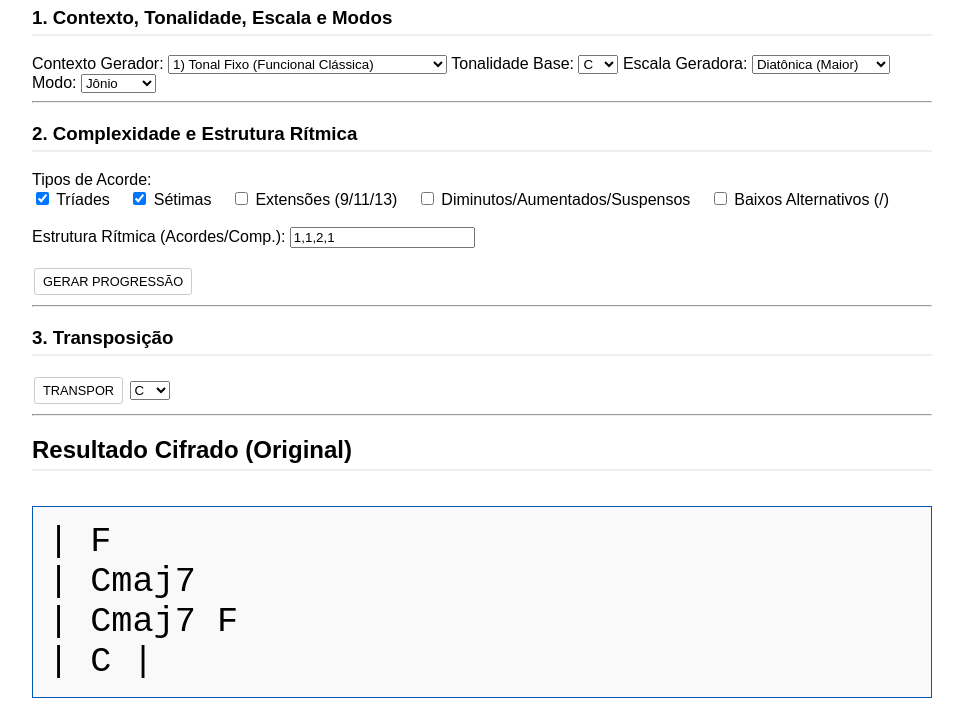
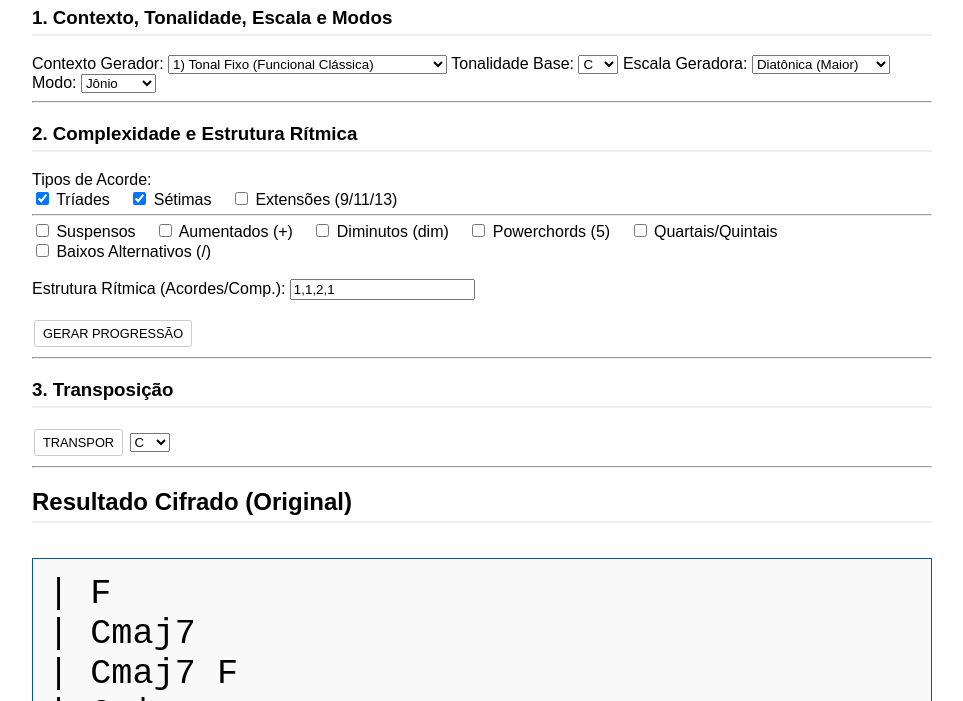
Before and after one commit to hyqmc/music, a plain HTML site: page index.html in a window 1280 px wide. Both pictures are taken after a click on the button "GERAR PROGRESSÃO". Shown: the part 99-800 px from the top of the page, without its empty margins (158-1121 px from the left). Drawn offline with Linux system fonts and the light colour scheme.

Commit message:
Update index.html

```diff
--- a/index.html
+++ b/index.html
@@ -7,10 +7,8 @@
         body { font-family: sans-serif; max-width: 900px; margin: 0 auto; padding: 20px; }
         h1, h2, h3 { border-bottom: 2px solid #eee; padding-bottom: 5px; margin-top: 20px; }
         .cifragem-progressao { font-size: 2.2em; font-family: 'Courier New', monospace; border: 1px solid #0056b3; padding: 15px; background-color: #f9f9f9; white-space: pre-wrap; margin-bottom: 20px; }
-        .acorde-container { display: inline-block; margin: 0 15px 15px 0; padding: 10px; border: 1px solid #ddd; border-radius: 4px; vertical-align: top; }
-        .cifra-principal { font-weight: bold; color: #0056b3; font-size: 1.5em; display: block; margin-bottom: 5px; }
-        .btn-acao, .btn-substituir { padding: 5px 8px; margin: 2px; cursor: pointer; border: 1px solid #ccc; background-color: #fff; border-radius: 3px; font-size: 0.8em; }
-        #complexidade-opcoes label { margin-right: 15px; }
+        .btn-acao { padding: 5px 8px; margin: 2px; cursor: pointer; border: 1px solid #ccc; background-color: #fff; border-radius: 3px; font-size: 0.8em; }
+        #complexidade-opcoes label { margin-right: 15px; display: inline-block; }
     </style>
 </head>
 <body>
@@ -40,11 +38,18 @@
         <h3>2. Complexidade e Estrutura Rítmica</h3>
         <label>Tipos de Acorde:</label><br>
         <div id="complexidade-opcoes">
-            <label><input type="checkbox" name="complexidade" value="triade" checked> Tríades</label>
-            <label><input type="checkbox" name="complexidade" value="setima" checked> Sétimas</label>
-            <label><input type="checkbox" name="complexidade" value="extensao"> Extensões (9/11/13)</label>
-            <label><input type="checkbox" name="complexidade" value="especial"> Diminutos/Aumentados/Suspensos</label>
-            <label><input type="checkbox" name="complexidade" value="slash_chords" id="incluir-baixos-alternativos"> Baixos Alternativos (/)</label>
+            <label><input type="checkbox" name="complexidade_option" value="triade" checked> Tríades</label>
+            <label><input type="checkbox" name="complexidade_option" value="setima" checked> Sétimas</label>
+            <label><input type="checkbox" name="complexidade_option" value="extensao"> Extensões (9/11/13)</label>
+
+            <hr style="margin: 5px 0;">
+
+            <label><input type="checkbox" name="complexidade_option" value="sus4"> Suspensos</label>
+            <label><input type="checkbox" name="complexidade_option" value="aumentado"> Aumentados (+)</label>
+            <label><input type="checkbox" name="complexidade_option" value="diminuto"> Diminutos (dim)</label>
+            <label><input type="checkbox" name="complexidade_option" value="powerchord"> Powerchords (5)</label>
+            <label><input type="checkbox" name="complexidade_option" value="quartal"> Quartais/Quintais</label>
+            <label><input type="checkbox" name="complexidade_option" value="slash_chords"> Baixos Alternativos (/)</label>
         </div>
 
         <br>
@@ -69,10 +74,6 @@
     <button class="btn-acao" onclick="copiarCifragem()">COPIAR CIFRAGEM</button>
 
     <hr/>
-
-    <h2>Progressão com Substituições Interativas</h2>
-    <div id="progressao-com-botoes">
-        </div>
 
     <script>
         // --- INICIALIZAÇÃO DA UI E LÓGICA DE DADOS ---
@@ -100,18 +101,12 @@
         }
 
         function inicializarUI() {
-            // 1. Tonalidades e Transposição
+            // Preenchimento de listas
             preencherSelect('tonalidade-base', NOTAS);
             preencherSelect('transpor-para', NOTAS);
-
-            // 2. Escalas
             preencherSelect('escala-geradora', Object.keys(ESCALAS));
-
-            // 3. Modos
             document.getElementById('escala-geradora').addEventListener('change', preencherModos);
             preencherModos();
-
-            // 4. Contextos
             preencherSelect('contexto-gerador', CONTEXTOS_GERADORES, 'value', 'text');
         }
 
@@ -123,8 +118,8 @@
             const escalaObj = ESCALAS[escalaNome];
             const modoObj = escalaObj.modos.find(m => m.nome === modoNome);
 
-            // Coleta a complexidade selecionada
-            const complexidadeSelecionada = Array.from(document.querySelectorAll('input[name="complexidade"]:checked')).map(cb => cb.value);
+            // CORRIGIDO: Coleta todos os valores dos checkboxes com o mesmo nome
+            const complexidadeSelecionada = Array.from(document.querySelectorAll('input[name="complexidade_option"]:checked')).map(cb => cb.value);
 
             return {
                 tonalidade: document.getElementById('tonalidade-base').value,
@@ -133,8 +128,8 @@
                 modo: modoNome,
                 escala_ativa: modoObj,
                 ritmica_acordes_por_comp: document.getElementById('ritmo-input').value.split(',').map(n => parseInt(n.trim(), 10) || 1),
-                complexidade: complexidadeSelecionada,
-                incluirBaixosAlternativos: document.getElementById('incluir-baixos-alternativos').checked
+                complexidade: complexidadeSelecionada, // Array de todos os tipos marcados
+                incluirBaixosAlternativos: complexidadeSelecionada.includes('slash_chords') // Bool baseado no array
             };
         }
 
@@ -147,12 +142,27 @@
                 progressao_ativa = resultado;
 
                 document.getElementById('cifragem-texto').textContent = resultado.progressao_cifrada_formatada;
-                // renderizarResultado(resultado); // Descomentar quando a função de renderização estiver completa
+                alert("Progressão Gerada com Sucesso! (Verifique a área cifrada)");
 
             } catch (e) {
                 console.error("Erro na geração:", e);
                 document.getElementById('cifragem-texto').textContent = `ERRO: Não foi possível gerar a progressão. Verifique o console. Detalhe: ${e.message}`;
             }
+        }
+
+        // Simulação da Transposição UI (Requer que transporProgressao exista em Gerador.js)
+        function transporProgressaoUI() {
+            const nova_tonalidade = document.getElementById('transpor-para').value;
+            if (!progressao_ativa || !progressao_ativa.progressao) return alert("Gere uma progressão primeiro.");
+
+            const progressao_transposta = gerador.transporProgressao(progressao_ativa.progressao, nova_tonalidade);
+
+            gerador.config.tonalidade = nova_tonalidade;
+            const novo_resultado = gerador.formatarOutput(progressao_transposta);
+            progressao_ativa = novo_resultado;
+
+            document.getElementById('cifragem-texto').textContent = novo_resultado.progressao_cifrada_formatada;
+            alert(`Progressão transposta para ${nova_tonalidade}`);
         }
 
         function copiarCifragem() {
```
